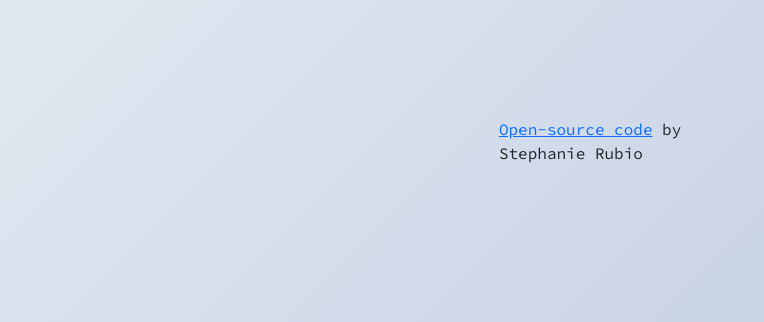
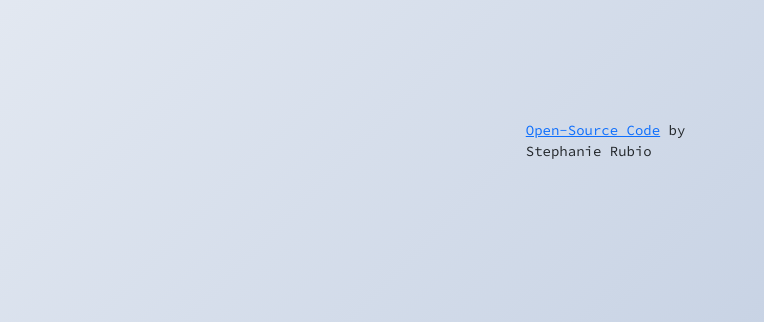
Before and after one commit to StephanieR20/Weather-App, a plain HTML site: page index.html in a window 1280 px wide. Shown: the part 259-581 px from the top of the page, 516-1280 px from the left. Drawn offline with nearby package versions, Linux system fonts and the light colour scheme; no server answers.

Commit message:
move the link to the bottom

```diff
--- a/index.html
+++ b/index.html
@@ -82,13 +82,9 @@
     </div>
 
     </div>
+    <small><a href="https://github.com/StephanieR20/Weather-App.git"> Open-Source Code</a> by Stephanie Rubio</small>
     </div>
-    </div>
-    <footer>
-    <a href="https://github.com/StephanieR20/Weather-App.git"> Open-source code</a>
-    by Stephanie Rubio
-    </footer>
-    <script src="src/index.js"></script>
+   </div>
+ <script src="src/index.js"></script>
 </body>
-
 </html>
```
